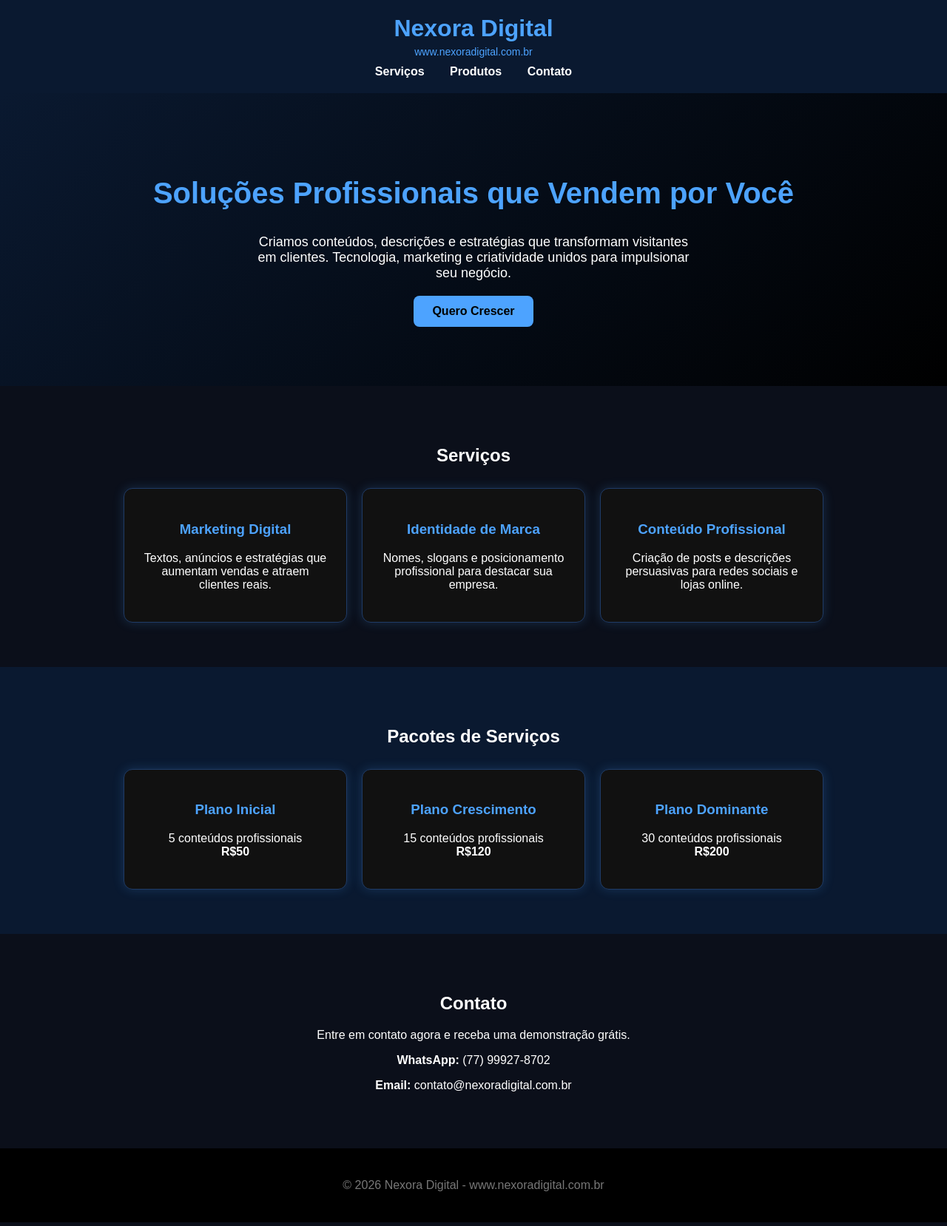
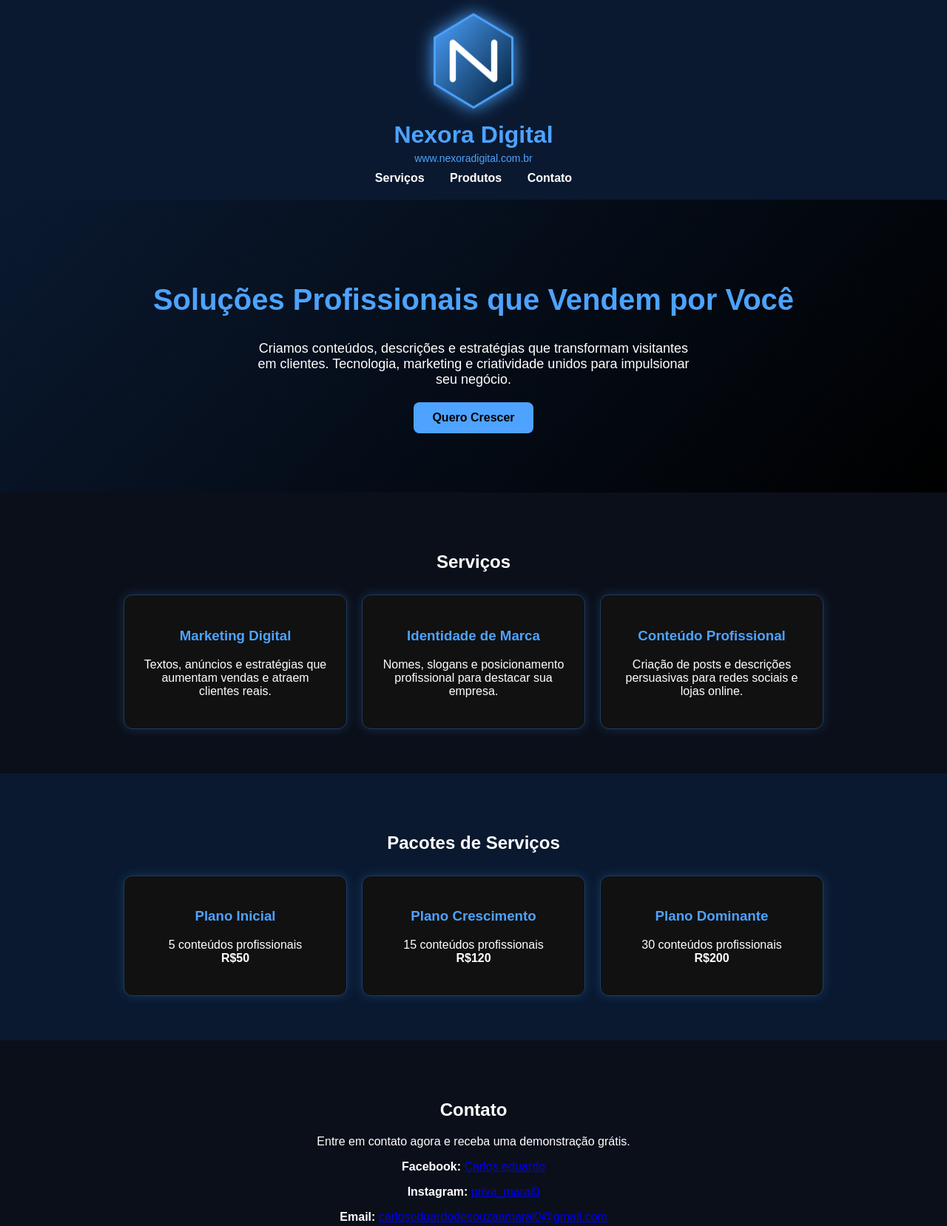
Before and after one commit to nexoraweb-ar/nexora-site, a plain HTML site: page index.html in a window 1280 px wide. Shown: the top 1658 px of the page at 74% size. Drawn offline with Linux system fonts and the light colour scheme.

Commit message:
Add files via upload

```diff
--- a/index.html
+++ b/index.html
@@ -19,10 +19,24 @@ nav a{color:#fff;margin:0 15px;text-decoration:none;font-weight:bold}
 .card{background:#111;border:1px solid #1f3b66;border-radius:12px;padding:25px;width:250px;box-shadow:0 0 15px rgba(77,163,255,0.2)}
 .card h3{color:#4da3ff}
 footer{background:#000;padding:25px;text-align:center;color:#777}
+
+@keyframes float{0%{transform:translateY(0)}50%{transform:translateY(-10px)}100%{transform:translateY(0)}}
+@keyframes glow{0%{filter:drop-shadow(0 0 5px #4da3ff)}100%{filter:drop-shadow(0 0 20px #4da3ff)}}
+.logo{animation:float 3s ease-in-out infinite, glow 2s ease-in-out infinite alternate}
 </style>
 </head>
 <body>
 <header>
+<svg class="logo" width="140" height="140" viewBox="0 0 200 200" xmlns="http://www.w3.org/2000/svg">
+<defs>
+<linearGradient id="pro" x1="0" y1="0" x2="1" y2="1">
+<stop offset="0%" stop-color="#4da3ff"/>
+<stop offset="100%" stop-color="#001a33"/>
+</linearGradient>
+</defs>
+<polygon points="100,10 175,55 175,145 100,190 25,145 25,55" fill="url(#pro)" stroke="#4da3ff" stroke-width="4"/>
+<path d="M60 135 V65 L140 135 V65" fill="none" stroke="#ffffff" stroke-width="12" stroke-linecap="round" stroke-linejoin="round"/>
+</svg>
 <h1>Nexora Digital</h1>
 <p style="margin:5px 0 0;color:#4da3ff;font-size:14px">www.nexoradigital.com.br</p>
 <nav>
@@ -77,8 +91,10 @@ footer{background:#000;padding:25px;text-align:center;color:#777}
 <section id="contato" class="section">
 <h2>Contato</h2>
 <p>Entre em contato agora e receba uma demonstração grátis.</p>
-<p><strong>WhatsApp:</strong> (77) 99927-8702</p>
-<p><strong>Email:</strong> contato@nexoradigital.com.br</p>
+<p><strong>Facebook:</strong> <a href="https://facebook.com/search/top?q=Carlos%20eduardo" target="_blank">Carlos eduardo</a></p>
+<p><strong>Instagram:</strong> <a href="https://instagram.com/priva_maral0" target="_blank">priva_maral0</a></p>
+<p><strong>Email:</strong> <a href="mailto:carloseduardodesouzaamaral0@gmail.com">carloseduardodesouzaamaral0@gmail.com</a></p>
+
 </section>
 
 <footer>
```
